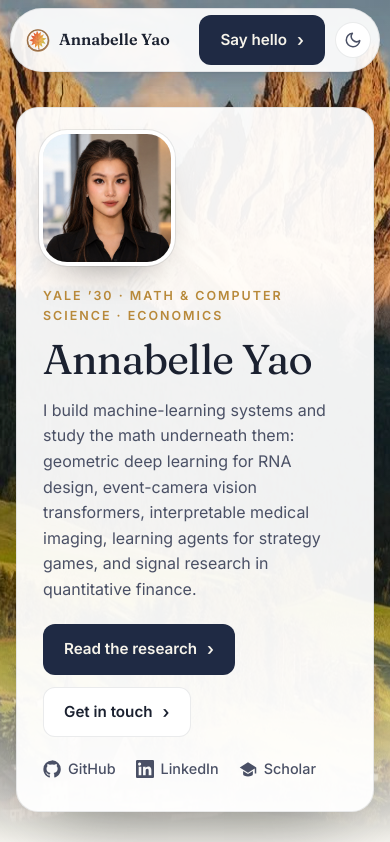
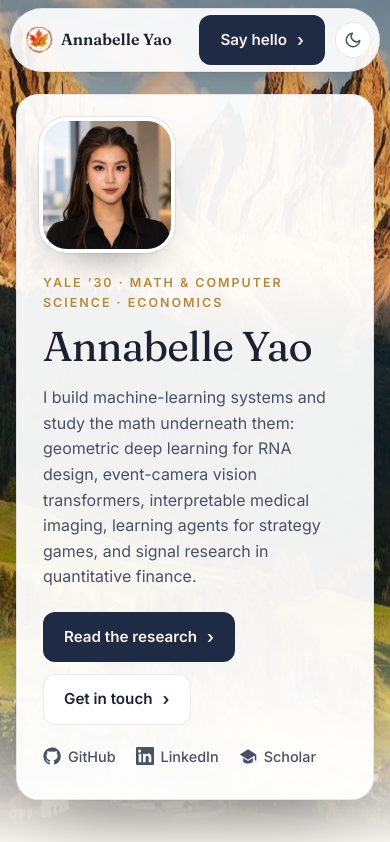
Before and after one commit to Maplesyxy/Maplesyxy.github.io, a plain HTML site: page index.html in a window 390 px wide. Shown: the top 842 px of the page. Drawn offline with Linux system fonts and the light colour scheme.

Commit message:
Use the watercolor maple artwork as the site icon; fix Mantis card hover flicker; center hero card
- Icon cropped to the coffee ring with white knocked out: 512/32px favicons and a
  cream-backed 180px apple-touch-icon; also the nav brand mark
- The stretched card link no longer takes a hover transform, which had been shrinking
  its own overlay and toggling hover state
- Hero card vertically centered with symmetric padding

```diff
--- a/index.html
+++ b/index.html
@@ -8,8 +8,8 @@
   <meta property="og:title" content="Annabelle Yao">
   <meta property="og:description" content="Math & CS + Economics @ Yale ’30. ML researcher: RNA inverse folding, vision transformers, learning in games, quant research.">
   <meta property="og:image" content="https://maplesyxy.github.io/assets/annabelle.jpg">
-  <link rel="icon" type="image/svg+xml" href="assets/favicon.svg">
   <link rel="icon" type="image/png" sizes="32x32" href="assets/favicon-32.png">
+  <link rel="icon" type="image/png" sizes="512x512" href="assets/icon-512.png">
   <link rel="apple-touch-icon" sizes="180x180" href="assets/apple-touch-icon.png">
   <link rel="preconnect" href="https://fonts.googleapis.com">
   <link rel="preconnect" href="https://fonts.gstatic.com" crossorigin>
@@ -38,7 +38,7 @@
 
   <header class="site-header">
     <nav class="nav glass" aria-label="Primary">
-      <a class="brand" href="#top"><img class="brand-leaf" src="assets/favicon.svg" alt="" width="26" height="26">Annabelle Yao</a>
+      <a class="brand" href="#top"><img class="brand-leaf" src="assets/icon-512.png" alt="" width="28" height="28">Annabelle Yao</a>
       <ul class="nav-links">
         <li><a href="#about">About</a></li>
         <li><a href="#experience">Experience</a></li>
--- a/styles.css
+++ b/styles.css
@@ -88,7 +88,7 @@ main { max-width: var(--maxw); margin: 0 auto; padding: 0 20px; position: relati
 .nav { max-width: var(--maxw); margin: 0 auto; padding: 8px 10px 8px 18px; display: flex; align-items: center; gap: 22px; border-radius: 999px; background: color-mix(in srgb, var(--card) 92%, transparent); box-shadow: 0 1px 2px rgba(27,33,48,.06), 0 10px 30px -18px rgba(27,33,48,.4); }
 .nav::before { display: none; }
 .brand { display: inline-flex; align-items: center; gap: 8px; font-family: var(--serif); font-size: 1.15rem; font-weight: 600; }
-.brand-leaf { width: 26px; height: 26px; }
+.brand-leaf { width: 28px; height: 28px; }
 .nav-links { list-style: none; margin: 0 0 0 auto; padding: 0; display: flex; gap: 20px; }
 .nav-links a { font-size: .9rem; font-weight: 500; color: var(--ink-2); position: relative; padding: 4px 0; }
 .nav-links a::after { content: ""; position: absolute; left: 0; right: 100%; bottom: 0; height: 1.5px; background: var(--highlight); transition: right .25s ease; }
@@ -113,7 +113,7 @@ main { max-width: var(--maxw); margin: 0 auto; padding: 0 20px; position: relati
 .btn-card:hover { background: var(--accent); color: var(--accent-ink); }
 
 /* ---------- Hero: full-bleed photo, editorial card bottom-left ---------- */
-.hero { position: relative; z-index: 1; min-height: 100svh; display: flex; align-items: flex-end; padding: 120px 20px 56px; isolation: isolate; overflow: hidden; }
+.hero { position: relative; z-index: 1; min-height: 100svh; display: flex; align-items: center; padding: 90px 20px; isolation: isolate; overflow: hidden; }
 .hero-bg { position: absolute; inset: 0; z-index: -1; }
 .hero-bg img { width: 100%; height: 100%; object-fit: cover; object-position: center 40%; }
 .hero-bg::after {
@@ -188,6 +188,10 @@ main { max-width: var(--maxw); margin: 0 auto; padding: 0 20px; position: relati
 .timeline .what p.role { color: var(--highlight); }
 .is-link { cursor: pointer; }
 .stretched::after { content: ""; position: absolute; inset: 0; border-radius: inherit; }
+/* the stretched button must never gain a transform: it would become the containing block for its own overlay */
+.is-link .stretched, .is-link .stretched:hover { transform: none; box-shadow: none; }
+.is-link:hover .btn-card { background: var(--accent); color: var(--accent-ink); }
+.is-link:hover .btn-card span { transform: translateX(3px); }
 .is-link:hover { border-color: color-mix(in srgb, var(--highlight) 55%, var(--edge)); }
 
 /* Publications */
@@ -288,7 +292,7 @@ div.card { cursor: default; }
   .site-header { top: 8px; padding: 0 10px; }
   .nav { padding: 6px 8px 6px 14px; gap: 10px; }
   .brand { font-size: 1rem; }
-  .hero { padding: 96px 16px 32px; }
+  .hero { padding: 90px 16px 40px; }
   .hero-card { grid-template-columns: 1fr; border-radius: 22px; }
   .hero-avatar { width: 128px; height: 128px; border-radius: 24px; }
   h2 .num { font-size: 2.6em; top: -.5em; }
```
Also changed, not shown: assets/apple-touch-icon.png, assets/favicon-32.png, assets/favicon.svg (deleted), assets/icon-512.png (added), 1 other file.
